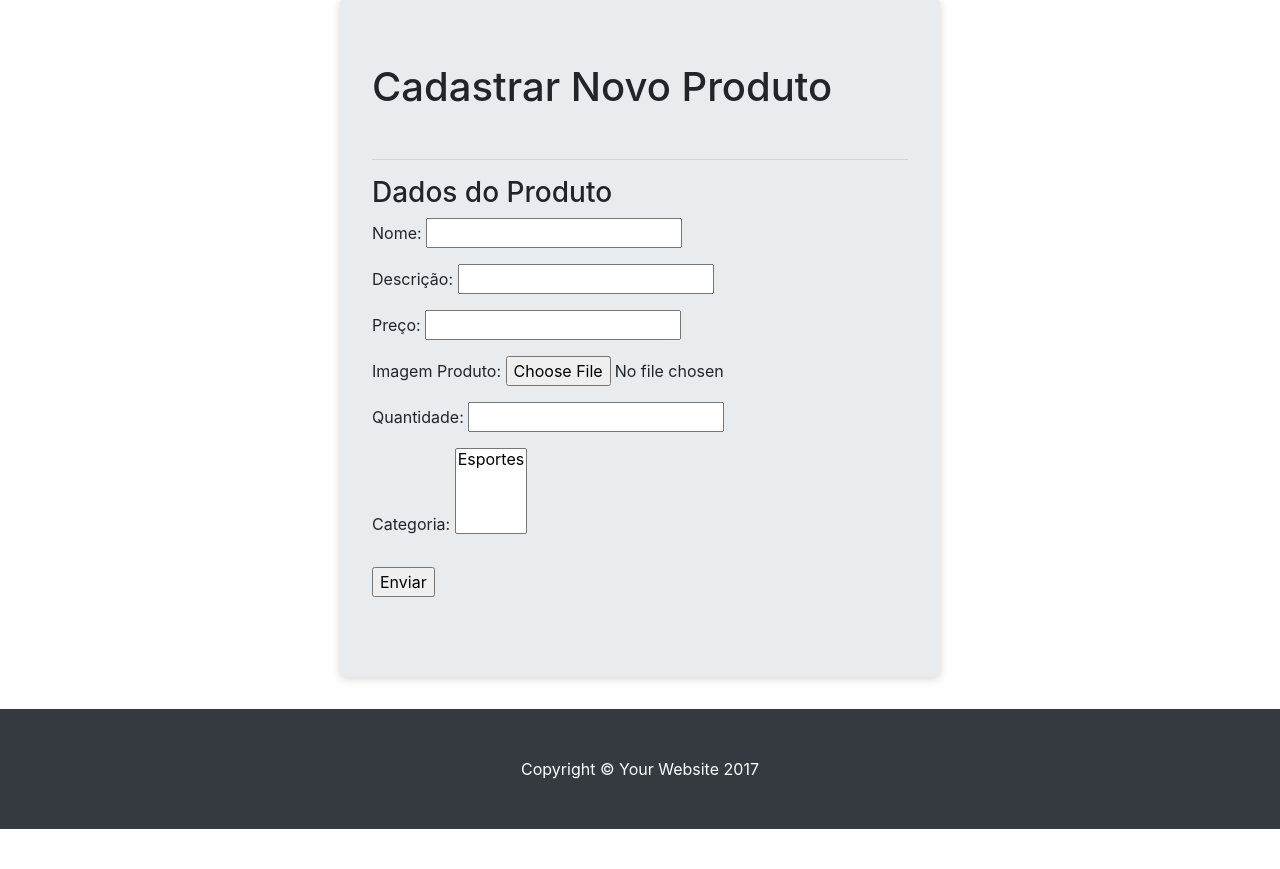
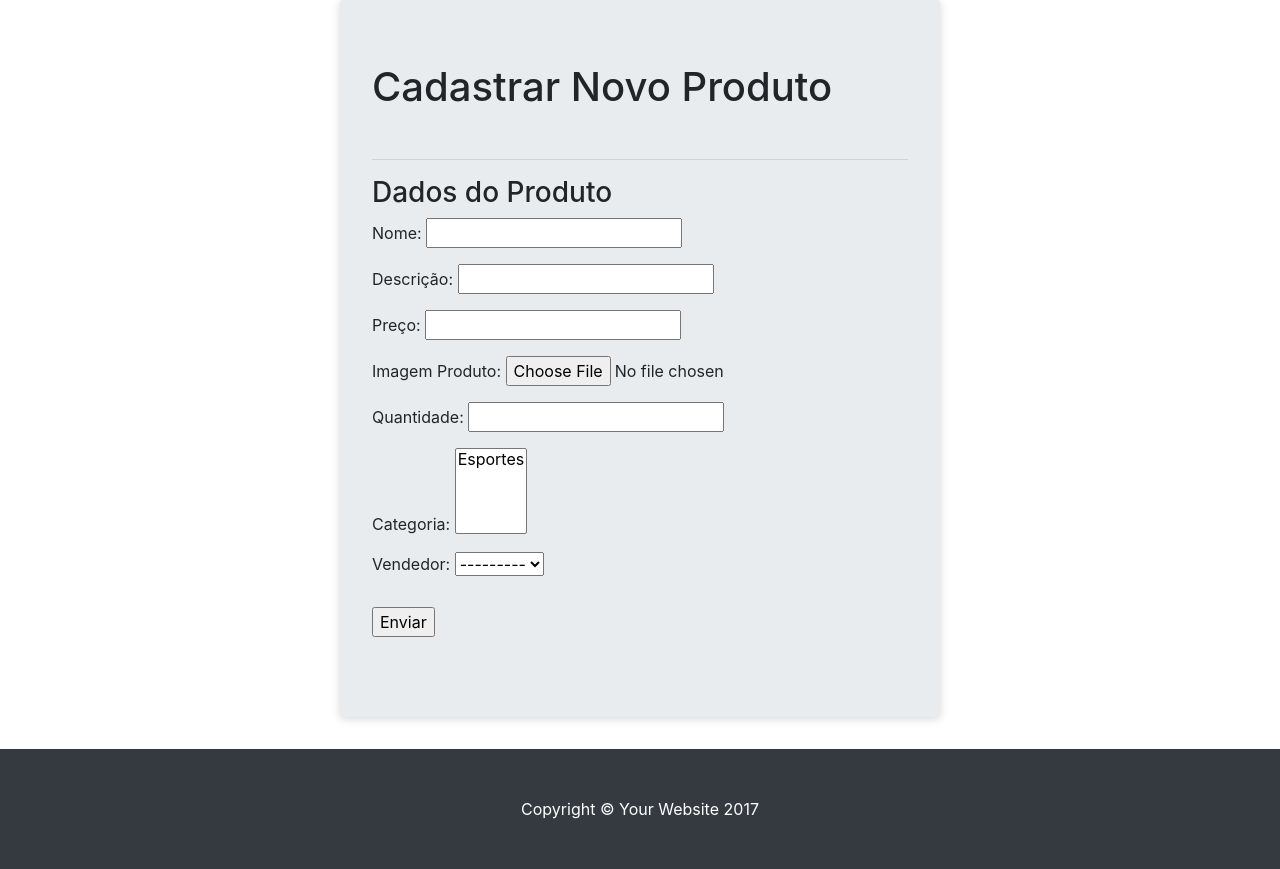
Before and after one commit to brunogomes3000/lancecerto, a Django app: template lancecerto/core/templates/cadastro_produto.html in a window 1280 px wide. Shown: the part 107-976 px from the top of the page. Before the commit the page ends 936 px from the top, so only its background shows below. Run offline with Django 3.2, Linux system fonts and the light colour scheme; the template is opened without the code that fills it: values that come from a table or form of the project are taken from there, others are empty; data comes from the database, SQL or seed files in the repository; both versions use the stored data as it was after the commit; some libraries are stand-ins or nearby versions.

Commit message:
pagina cadastro produto funcionando.

```diff
--- a/lancecerto/core/templates/cadastro_produto.html
+++ b/lancecerto/core/templates/cadastro_produto.html
@@ -33,6 +33,7 @@ Cadastro de Produtos | {{ block.super}}
 	        <p>{{form.imagem.label}}: {{form.imagem}}</p>
 	        <p>{{form.quantidade.label}}: {{form.quantidade}}</p>
 	        <p>{{form.categoria.label}}: {{form.categoria}}</p>
+	        <p>{{form.vendedor.label}}: {{form.vendedor}}</p>
 	        <p><input type="submit" value="Enviar"></p>
 
 	        </form>
--- a/lancecerto/core/views.py
+++ b/lancecerto/core/views.py
@@ -234,6 +234,7 @@ def cadastro_produto(request):
 	id_usuario = request.user
 	usuario = Usuario.objects.get(user=id_usuario)
 
+
 	form = ProdutoModelForm(request.POST or None)
 	context = {
 		'form': form
```
Also changed, not shown: lancecerto/db.sqlite3.
